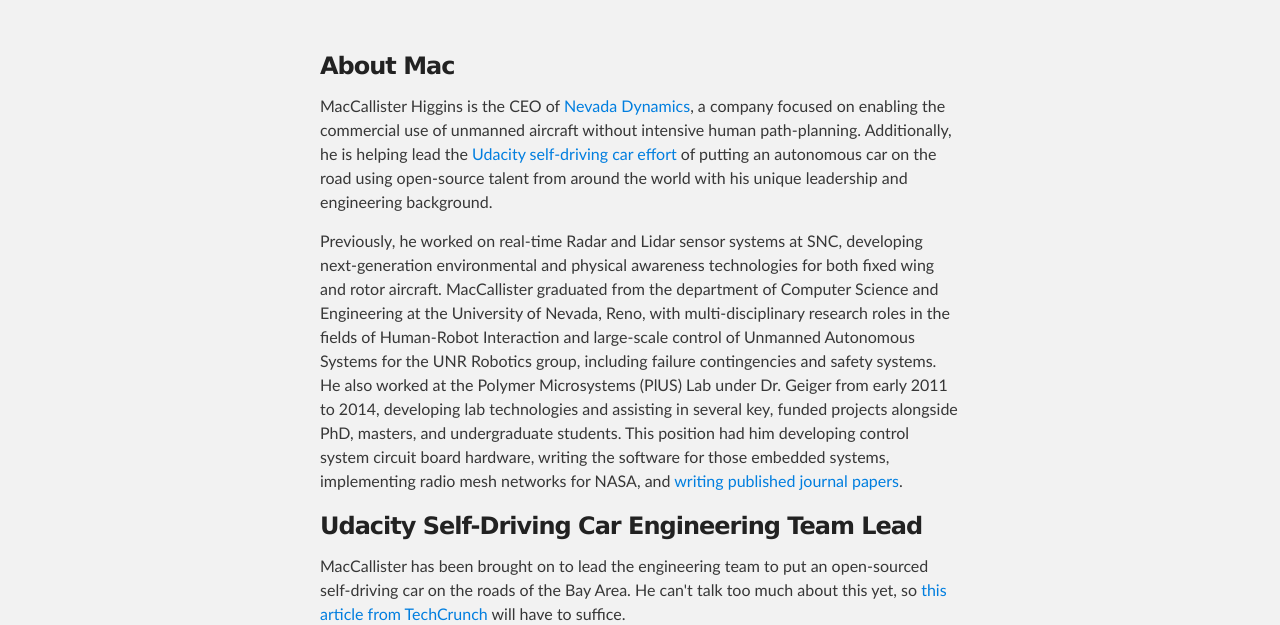
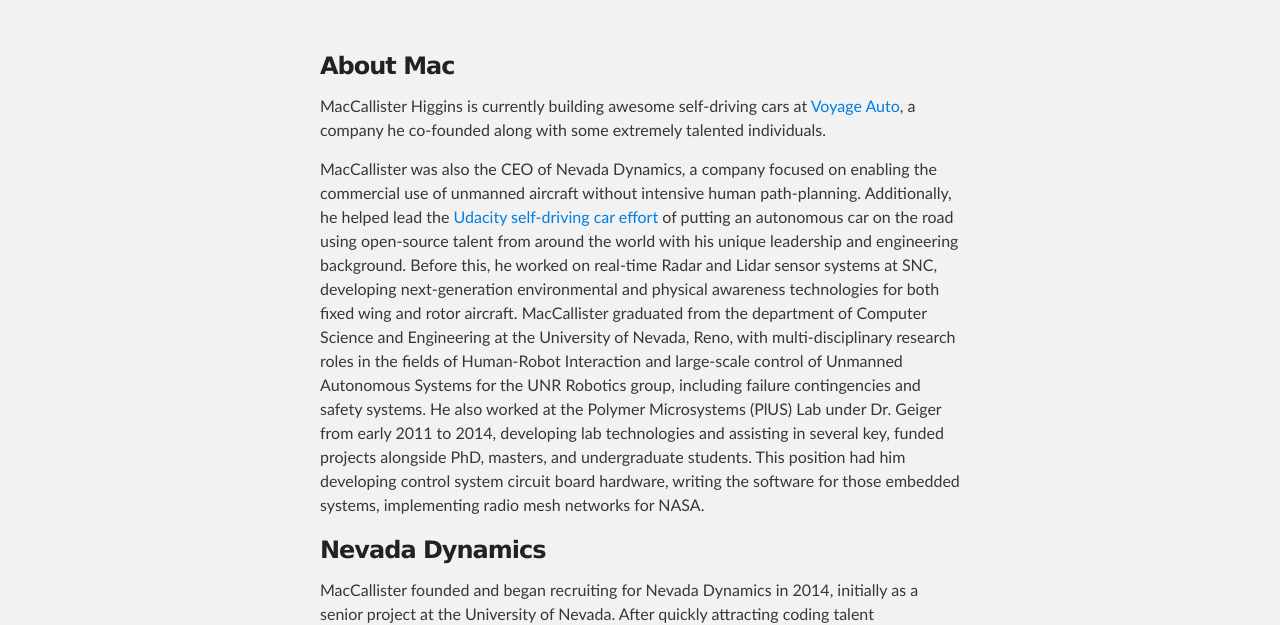
Before and after one commit to mjshiggins/mjshiggins.github.io, a plain HTML site: page index.html in a window 1280 px wide. Shown: the part 176-801 px from the top of the page. Drawn offline with Linux system fonts and the light colour scheme.

Commit message:
small updates

```diff
--- a/index.html
+++ b/index.html
@@ -30,16 +30,9 @@
         <h3>
 <a id="about-mac" class="anchor" href="#about-mac" aria-hidden="true"><span aria-hidden="true" class="octicon octicon-link"></span></a>About Mac</h3>
 
-<p>MacCallister Higgins is the CEO of <a href="http://www.nevadadynamics.com">Nevada Dynamics</a>, a company focused on enabling the commercial use of unmanned aircraft without intensive human path-planning. Additionally, he is helping lead the <a href="https://www.wired.com/2016/09/udacity-self-driving-car-engineer-nanodegree-program-thrun">Udacity self-driving car effort</a> of putting an autonomous car on the road using open-source talent from around the world with his unique leadership and engineering background. </p>
+<p>MacCallister Higgins is currently building awesome self-driving cars at <a href="https://www.voyage.auto">Voyage Auto</a>, a company he co-founded along with some extremely talented individuals.</p>
 
-<p>Previously, he worked on real-time Radar and Lidar sensor systems at SNC, developing next-generation environmental and physical awareness technologies for both fixed wing and rotor aircraft. MacCallister graduated from the department of Computer Science and Engineering at the University of Nevada, Reno, with multi-disciplinary research roles in the fields of Human-Robot Interaction and large-scale control of Unmanned Autonomous Systems for the UNR Robotics group, including failure contingencies and safety systems. He also worked at the Polymer Microsystems (PlUS) Lab under Dr. Geiger from early 2011 to 2014, developing lab technologies and assisting in several key, funded projects alongside PhD, masters, and undergraduate students. This position had him developing control system circuit board hardware, writing the software for those embedded systems, implementing radio mesh networks for NASA, and <a href="https://ejg.blogs.unr.edu/publications/">writing published journal papers</a>. </p>
-
-<h3>
-<a id="udacity-self-driving-car-engineering-team-lead" class="anchor" href="#udacity-self-driving-car-engineering-team-lead" aria-hidden="true"><span aria-hidden="true" class="octicon octicon-link"></span></a>Udacity Self-Driving Car Engineering Team Lead</h3>
-
-<p>MacCallister has been brought on to lead the engineering team to put an open-sourced self-driving car on the roads of the Bay Area. He can't talk too much about this yet, so <a href="https://techcrunch.com/2016/09/13/udacity-plans-to-build-its-own-open-source-self-driving-car/">this article from TechCrunch</a> will have to suffice.</p>
-
-
+<p>MacCallister was also the CEO of Nevada Dynamics, a company focused on enabling the commercial use of unmanned aircraft without intensive human path-planning. Additionally, he helped lead the <a href="https://www.wired.com/2016/09/udacity-self-driving-car-engineer-nanodegree-program-thrun">Udacity self-driving car effort</a> of putting an autonomous car on the road using open-source talent from around the world with his unique leadership and engineering background. Before this, he worked on real-time Radar and Lidar sensor systems at SNC, developing next-generation environmental and physical awareness technologies for both fixed wing and rotor aircraft. MacCallister graduated from the department of Computer Science and Engineering at the University of Nevada, Reno, with multi-disciplinary research roles in the fields of Human-Robot Interaction and large-scale control of Unmanned Autonomous Systems for the UNR Robotics group, including failure contingencies and safety systems. He also worked at the Polymer Microsystems (PlUS) Lab under Dr. Geiger from early 2011 to 2014, developing lab technologies and assisting in several key, funded projects alongside PhD, masters, and undergraduate students. This position had him developing control system circuit board hardware, writing the software for those embedded systems, implementing radio mesh networks for NASA. </p>
 
 <h3>
 <a id="nevada-dynamics" class="anchor" href="#nevada-dynamics" aria-hidden="true"><span aria-hidden="true" class="octicon octicon-link"></span></a>Nevada Dynamics</h3>
```
